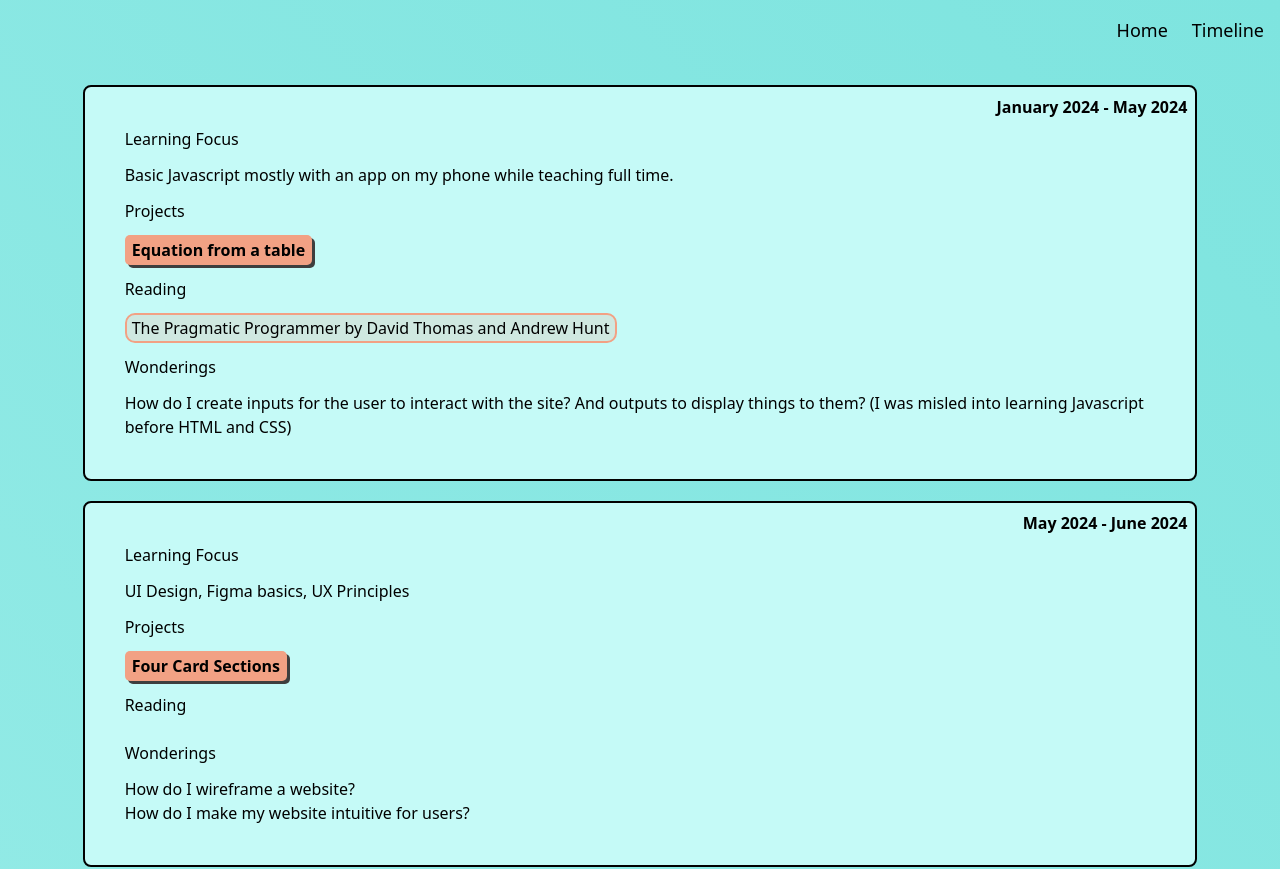
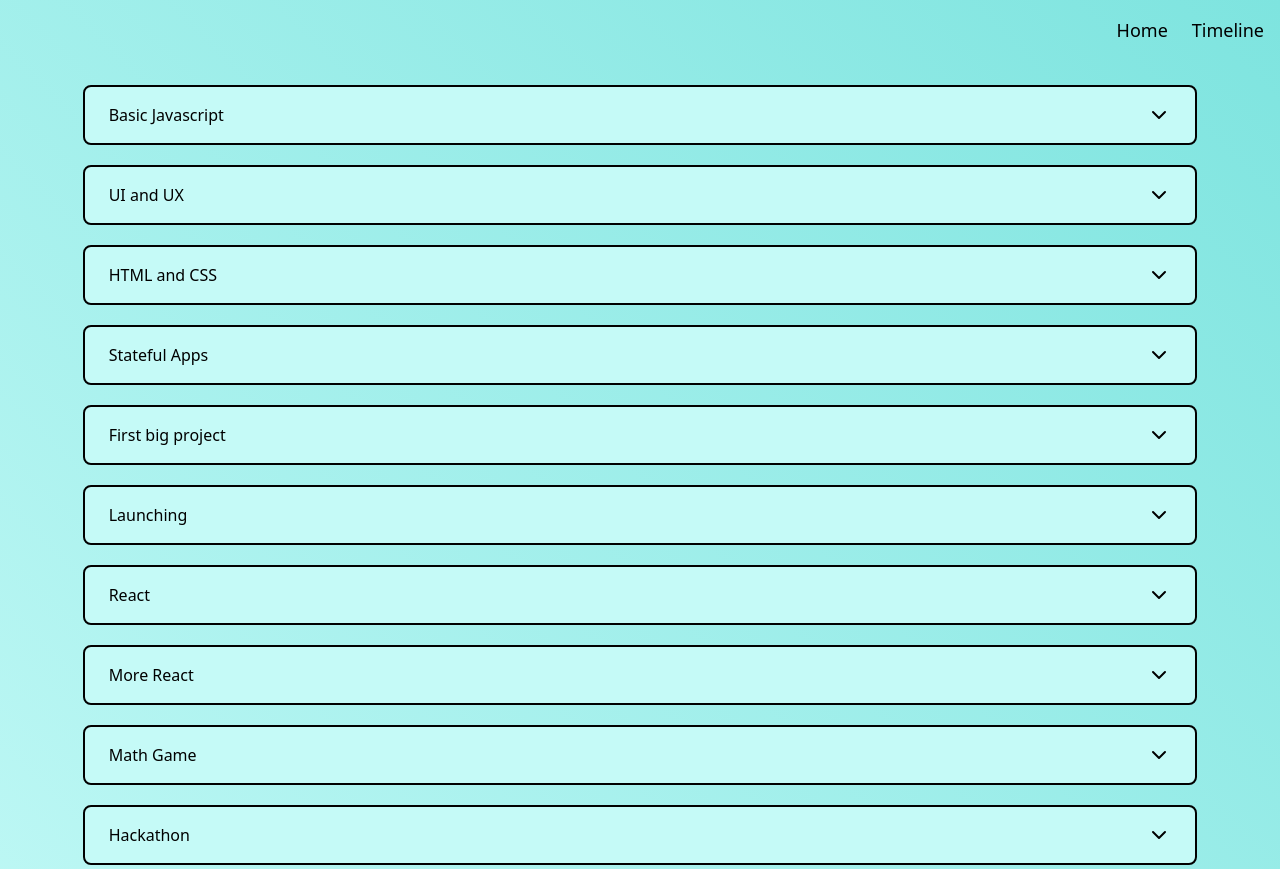
Before and after one commit to mathematiCode/Next-Portfolio, a Next.js app: page /timelineblock in a window 1280 px wide. Shown: the top 869 px of the page. Built offline with nearby package versions, Linux system fonts and the light colour scheme.

Commit message:
make snapshots collapsed on timelineblock

```diff
--- a/app/timelineblock/page.tsx
+++ b/app/timelineblock/page.tsx
@@ -4,7 +4,7 @@ import snapshots from '../../data/timeline.json';
 
 function TimelineBlockPage() {
   return (
-    <div className="w-11/12 mx-auto">
+    <div className="w-11/12 mx-auto gap-4">
       {snapshots.map(snapshot => (
         <SnapshotCollapsed key={snapshot.timeframe} snapshot={snapshot} />
       ))}
--- a/components/Intro.tsx
+++ b/components/Intro.tsx
@@ -10,7 +10,7 @@ function Intro() {
         <h1 className="text-5xl lg:text-6xl font-bold mb-6 animate-fade-in-up">
           Product Minded Developer
         </h1>
-        <h2 className="text-xl lg:text-2xl mb-6 animate-fade-in-up animate-delay-100">
+        <h2 className="text-xl lg:text-2xl mb-6 mt-3 animate-fade-in-up animate-delay-100">
           Making Math Education Joyful
         </h2>
         <p className="text-xl mb-8 leading-relaxed animate-fade-in-up animate-delay-200">
--- a/components/Snapshot.tsx
+++ b/components/Snapshot.tsx
@@ -24,7 +24,7 @@ function Snapshot({ snapshot }: { snapshot: SnapshotType }) {
   return (
     <>
       <div
-        className={`snapshot-card relative m-5 h-[500px] overflow-auto ${
+        className={`snapshot-card py-10 lg:px-20 px-5 relative m-5 h-[500px] overflow-auto ${
           currentProject.id == '' ? 'items-start' : 'items-center'
         }`}
       >
--- a/components/SnapshotCollapsed.tsx
+++ b/components/SnapshotCollapsed.tsx
@@ -2,7 +2,7 @@ import { ProjectType, SnapshotType } from '../types';
 import { useState } from 'react';
 import projects from '../data/projects.json';
 import Project from './Project';
-import { ArrowBigLeft } from 'lucide-react';
+import { ArrowBigLeft, ChevronUp, ChevronDown } from 'lucide-react';
 
 function SnapshotCollapsed({ snapshot }: { snapshot: SnapshotType }) {
   const emptyProject: ProjectType = {
@@ -14,6 +14,7 @@ function SnapshotCollapsed({ snapshot }: { snapshot: SnapshotType }) {
     github: '',
   };
   const [currentProject, setCurrentProject] = useState(emptyProject);
+  const [isExpanded, setIsExpanded] = useState(false);
 
   function handleProjectClick(projectId: string) {
     console.log('Id is', projectId);
@@ -23,17 +24,40 @@ function SnapshotCollapsed({ snapshot }: { snapshot: SnapshotType }) {
   }
 
   // box-shadow: 5px 5px rgb(62, 62, 62);
+
+  // Collapsed view
+  if (!isExpanded && currentProject.id === '') {
+    return (
+      <div
+        className="flex items-center justify-between py-4 px-6 w-full rounded-lg bg-[#c5faf7] border-2 border-black relative mx-auto my-5 cursor-pointer hover:shadow-[5px_5px_#3e3e3e] transition-all"
+        onClick={() => setIsExpanded(true)}
+      >
+        <p className="text-left flex-1">{snapshot.summary}</p>
+        <div className="flex items-center gap-3">
+          <ChevronDown className="transition-transform duration-200" />
+        </div>
+      </div>
+    );
+  }
+
+  // Expanded view
   return (
     <div
-      className={`flex flex-col gap-3 py-10 px-10 w-full rounded-lg bg-[#c5faf7] border-2 border-black relative mx-auto my-5 overflow-auto ${
+      className={`flex flex-col gap-3 py-10 px-10 w-full rounded-lg bg-[#c5faf7] border-2 border-black relative mx-auto my-5 overflow-auto shadow-[5px_5px_#3e3e3e] ${
         currentProject.id == '' ? 'items-start' : 'items-center'
       }`}
     >
       {currentProject.id == '' ? (
         <>
-          <span className="absolute top-2 right-2 font-semibold bg-[rgba(242, 161, 132, 0.2)]">
-            {snapshot.timeframe}
-          </span>
+          <div className="flex items-center justify-between w-full mb-2">
+            <span className="text-sm font-semibold bg-[rgba(242, 161, 132, 0.2)] px-2 py-1 rounded">
+              {snapshot.timeframe}
+            </span>
+            <ChevronUp
+              className="cursor-pointer transition-all duration-200 hover:scale-110 hover:opacity-80 active:scale-95"
+              onClick={() => setIsExpanded(false)}
+            />
+          </div>
           <h2>Learning Focus</h2>
           <p className="snapshot-learning">{snapshot.learning}</p>
           <h2>Projects</h2>
--- a/index.css
+++ b/index.css
@@ -108,8 +108,6 @@ a:hover {
   display: flex;
   flex-direction: column;
   gap: 10px;
-  padding: 10px;
-  padding-inline: 20px;
   width: 600px;
   border-radius: 10px;
   background-color: #c5faf7;
```
